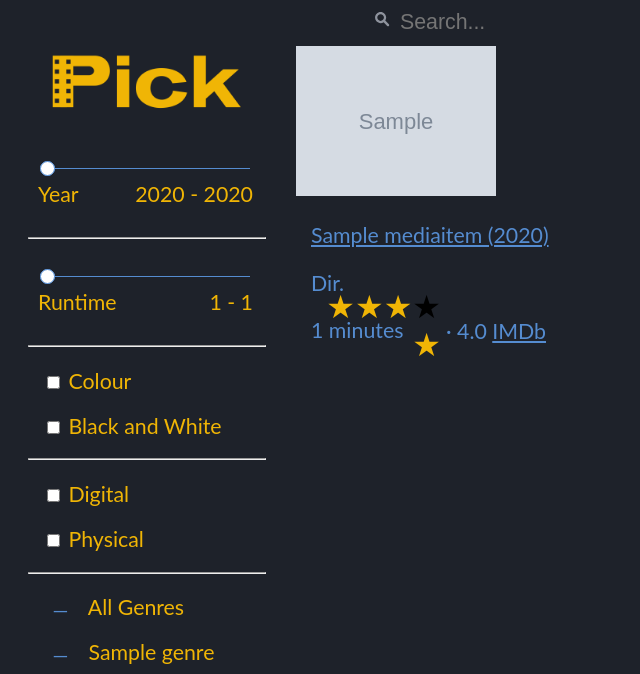
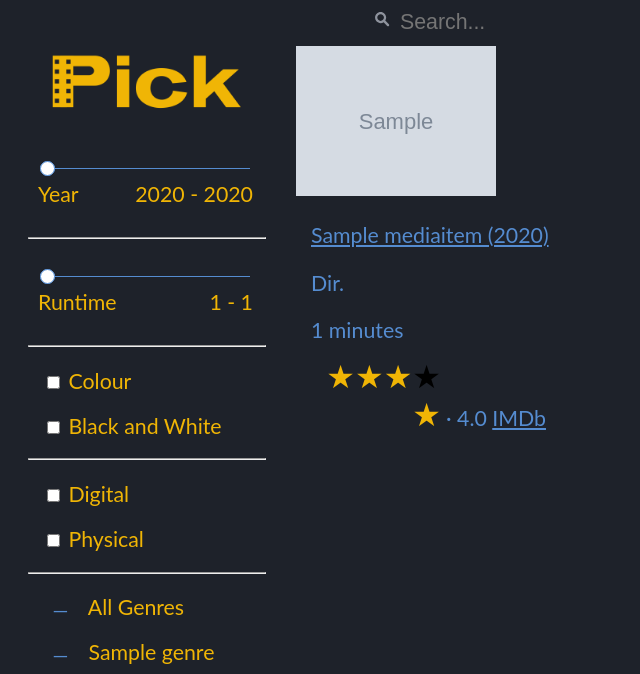
Before and after one commit to keziah55/pick, a Django app: page / in a window 1280 px wide. Shown: the top 674 px of the page, without its empty margins (0-640 px from the left). Run offline with Django 4.2, Linux system fonts and the light colour scheme; tables that the repository leaves empty hold one stand-in row (values such as "Sample post"); grey boxes marked "Sample" are stand-in pictures.

Commit message:
make css slightly less shit

```diff
--- a/mediabrowser/static/mediabrowser/css/style.css
+++ b/mediabrowser/static/mediabrowser/css/style.css
@@ -157,6 +157,11 @@ input[type=image] {
   width: 600px;
 }
 
+.film-column-details-top {
+  float: left;
+  padding-bottom: 70px;
+}
+
 .film-row {
   position: relative;
   padding-top: 10px;
@@ -185,6 +190,8 @@ input[type=image] {
   float: left;
   left: 0px;
   margin-right: 10px;
+  bottom: 0;
+
 }
 
 .star {
@@ -194,14 +201,16 @@ input[type=image] {
   margin: 0;
   padding: 0;
   float: right;
+  bottom: 0;
 }
 
 
 .imdbrating {
   margin: 0;
   left: 135px;
+  bottom: 3px;
   position: absolute;
-  top: 56%;
-  -ms-transform: translateY(-50%);
-  transform: translateY(-50%);
+  /*top: 56%;*/
+  /*-ms-transform: translateY(-50%);*/
+  /*transform: translateY(-50%);*/
 }
--- a/mediabrowser/templates/mediabrowser/film.html
+++ b/mediabrowser/templates/mediabrowser/film.html
@@ -6,6 +6,7 @@
         <a href="{% url 'pick:view_visionitem' film.pk %}"><img class="film-thumbnail" {% if film.local_img %} src="{{ MEDIA_PREFIX }}mediabrowser/{{ film.local_img }}" {% else %} src="{{ film.img }}" {% endif %} alt="{{ film.title }}"></a>
     </div>
     <div class="film-column-details">
+        <div class="film-column-details-top">
             <p><a href="{% url 'pick:view_visionitem' film.pk %}">{{ film.title }} ({% if film.media_type == 'SERIES' %}{{ film.year }} - {{ film.year_max }}{% else %}{{ film.year }}{% endif %})</a></p>
             <p>
                 Dir.
@@ -28,6 +29,7 @@
             <!-- -->
 
             <p>{% if film.media_type == 'SERIES' %} {{ film.runtime }} - {{ film.runtime_max }}{% else %}{{ film.runtime }}{% endif %} minutes</p>
+        </div>
 
         <div class="rating">
             <div class="userrating">
```
Lines whose indentation alone changed are shown as unchanged.
